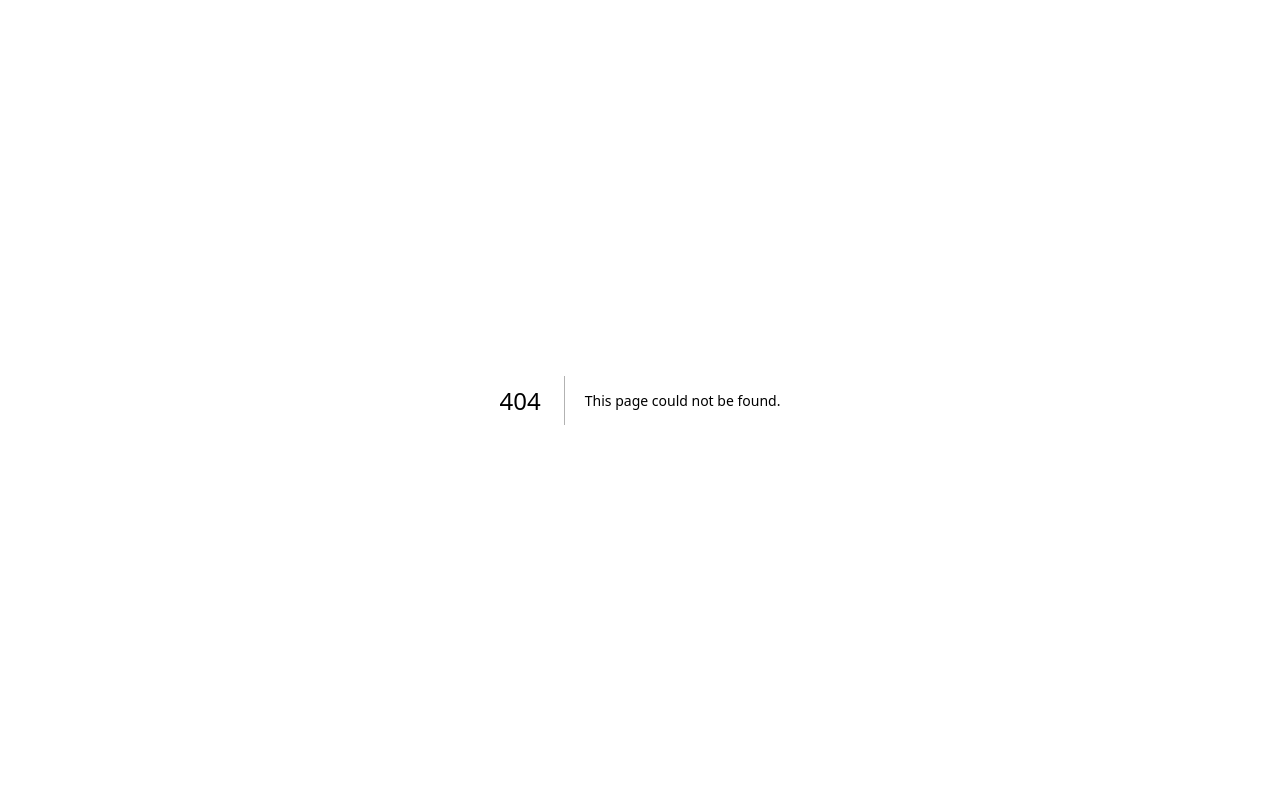
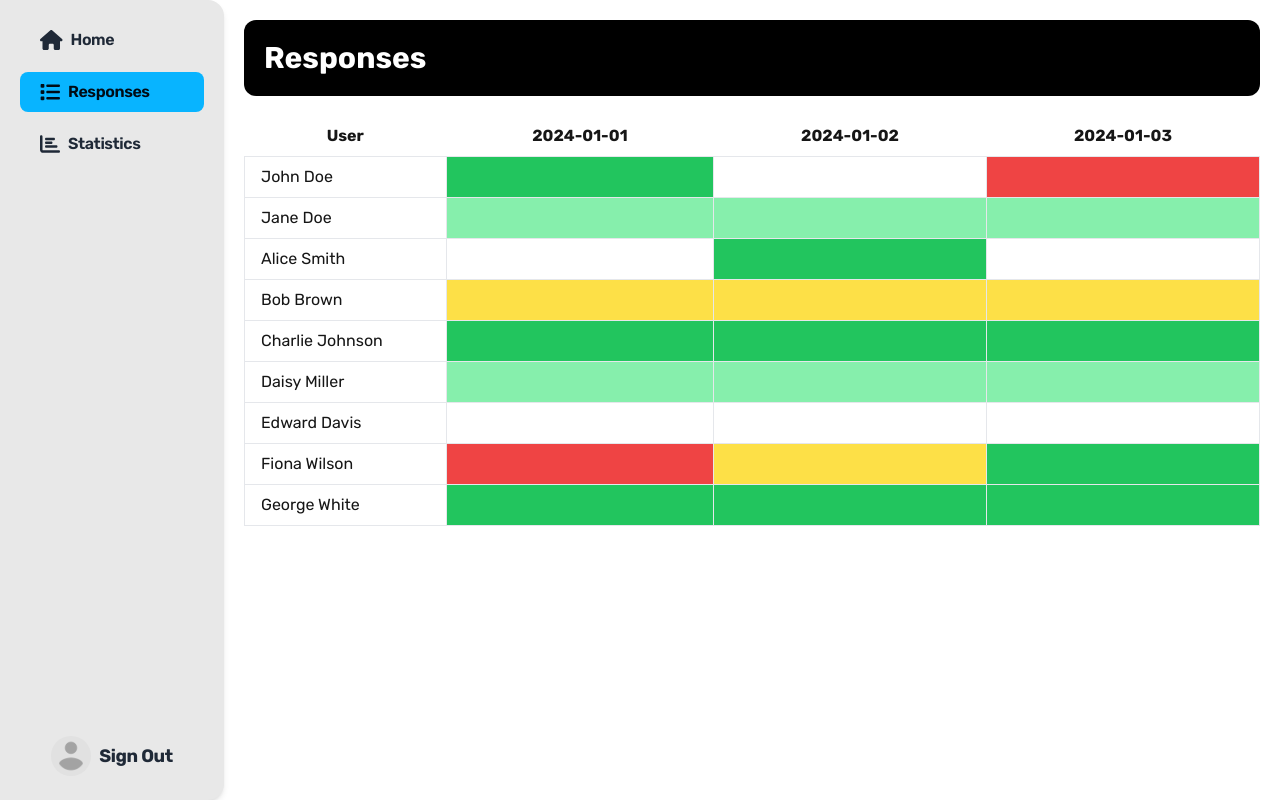
Before and after one commit to yotam1802/ACHFHackathon, a Next.js app in the folder achfhack/: page /responses in a window 1280 px wide. Before the commit this address had no page. Built offline with nearby package versions, Linux system fonts and the light colour scheme.

Commit message:
all pages skeleton added

```diff
--- /dev/null
+++ b/achfhack/src/app/(admin)/responses/page.jsx
@@ -0,0 +1,100 @@
+import React from "react";
+
+const ResponsesPage = () => {
+  const sample = [
+    { name: "John Doe", rating: 5, date: "2024-01-01" },
+    { name: "John Doe", rating: 3, date: "2024-01-02" },
+    { name: "John Doe", rating: 1, date: "2024-01-03" },
+    { name: "Jane Doe", rating: 4, date: "2024-01-01" },
+    { name: "Jane Doe", rating: 4, date: "2024-01-02" },
+    { name: "Jane Doe", rating: 4, date: "2024-01-03" },
+    { name: "Alice Smith", rating: 3, date: "2024-01-01" },
+    { name: "Alice Smith", rating: 5, date: "2024-01-02" },
+    { name: "Alice Smith", rating: 3, date: "2024-01-03" },
+    { name: "Bob Brown", rating: 2, date: "2024-01-01" },
+    { name: "Bob Brown", rating: 2, date: "2024-01-02" },
+    { name: "Bob Brown", rating: 2, date: "2024-01-03" },
+    { name: "Charlie Johnson", rating: 5, date: "2024-01-01" },
+    { name: "Charlie Johnson", rating: 5, date: "2024-01-02" },
+    { name: "Charlie Johnson", rating: 5, date: "2024-01-03" },
+    { name: "Daisy Miller", rating: 4, date: "2024-01-01" },
+    { name: "Daisy Miller", rating: 4, date: "2024-01-02" },
+    { name: "Daisy Miller", rating: 4, date: "2024-01-03" },
+    { name: "Edward Davis", rating: 3, date: "2024-01-01" },
+    { name: "Edward Davis", rating: 3, date: "2024-01-02" },
+    { name: "Edward Davis", rating: 3, date: "2024-01-03" },
+    { name: "Fiona Wilson", rating: 1, date: "2024-01-01" },
+    { name: "Fiona Wilson", rating: 2, date: "2024-01-02" },
+    { name: "Fiona Wilson", rating: 5, date: "2024-01-03" },
+    { name: "George White", rating: 5, date: "2024-01-01" },
+    { name: "George White", rating: 5, date: "2024-01-02" },
+    { name: "George White", rating: 5, date: "2024-01-03" },
+  ];
+
+  // Get unique users
+  const users = [...new Set(sample.map((item) => item.name))];
+  // Get unique dates
+  const dates = [...new Set(sample.map((item) => item.date))];
+
+  // Get color based on rating
+  const getColor = (rating) => {
+    switch (rating) {
+      case 5:
+        return "bg-green-500";
+      case 4:
+        return "bg-green-300";
+      case 3:
+        return "bg-white";
+      case 2:
+        return "bg-yellow-300";
+      case 1:
+        return "bg-red-500";
+      default:
+        return "bg-gray-200";
+    }
+  };
+
+  return (
+    <div className="p-5">
+      <div className="p-5 bg-black rounded-xl mb-5">
+        <h1 className="text-3xl font-bold text-white">Responses</h1>
+      </div>
+      <div className="overflow-auto">
+        <table className="table-auto w-full">
+          <thead>
+            <tr>
+              <th className="px-4 py-2">User</th>
+              {dates.map((date) => (
+                <th key={date} className="px-4 py-2">
+                  {date}
+                </th>
+              ))}
+            </tr>
+          </thead>
+          <tbody>
+            {users.map((user) => (
+              <tr key={user}>
+                <td className="border px-4 py-2 max-w-24">{user}</td>
+                {dates.map((date) => {
+                  const response = sample.find(
+                    (item) => item.name === user && item.date === date
+                  );
+                  return (
+                    <td
+                      key={date}
+                      className={`border px-4 py-2 ${
+                        response ? getColor(response.rating) : "bg-gray-200"
+                      }`}
+                    ></td>
+                  );
+                })}
+              </tr>
+            ))}
+          </tbody>
+        </table>
+      </div>
+    </div>
+  );
+};
+
+export default ResponsesPage;
--- /dev/null
+++ b/achfhack/src/app/(admin)/statistics/page.jsx
@@ -0,0 +1,13 @@
+import React from "react";
+
+const StatsPage = () => {
+  return (
+    <div className="p-5">
+      <div className="p-5 bg-black rounded-xl mb-5">
+        <h1 className="text-3xl font-bold text-white">Statistics</h1>
+      </div>
+    </div>
+  );
+};
+
+export default StatsPage;
--- a/achfhack/src/app/(client)/dashboard-client/page.jsx
+++ b/achfhack/src/app/(client)/dashboard-client/page.jsx
@@ -1,10 +1,10 @@
 "use client";
-import Chatbot from "@/app/components/Chatbox";
+import Chatbot from "../../components/Chatbox";
 
 export default function ClientPage() {
   return (
-    <div>
-      <div className="bg-black p-5">
+    <div className="p-5">
+      <div className="bg-black p-5 rounded-xl">
         <h1 className="text-3xl text-white font-bold">Client Page</h1>
       </div>
       <Chatbot />
--- /dev/null
+++ b/achfhack/src/app/(client)/resources/page.jsx
@@ -0,0 +1,7 @@
+import React from "react";
+
+const ResourcesPage = () => {
+  return <div>page</div>;
+};
+
+export default ResourcesPage;
--- a/achfhack/src/app/components/Chatbox.jsx
+++ b/achfhack/src/app/components/Chatbox.jsx
@@ -3,7 +3,7 @@ import React, { useState } from "react";
 import { FontAwesomeIcon } from "@fortawesome/react-fontawesome";
 import { faRobot, faUser } from "@fortawesome/free-solid-svg-icons";
 
-import "@/app/globals.css";
+import "../globals.css";
 
 const Chatbot = () => {
   const [messages, setMessages] = useState([]);
@@ -53,7 +53,8 @@ const Chatbot = () => {
         <div id="chat-log" className="flex-grow overflow-y-auto p-2 ">
           <div className="mt-2">
             <p className="ml-4 text-black">
-              Welcome to the chatbot, say hello!
+              👋 Say hello! The chatbot is here to help you. If you need help,
+              let the chatbot know and the doctor will be alerted.
             </p>
           </div>
           {messages.map((msg, index) => (
```
